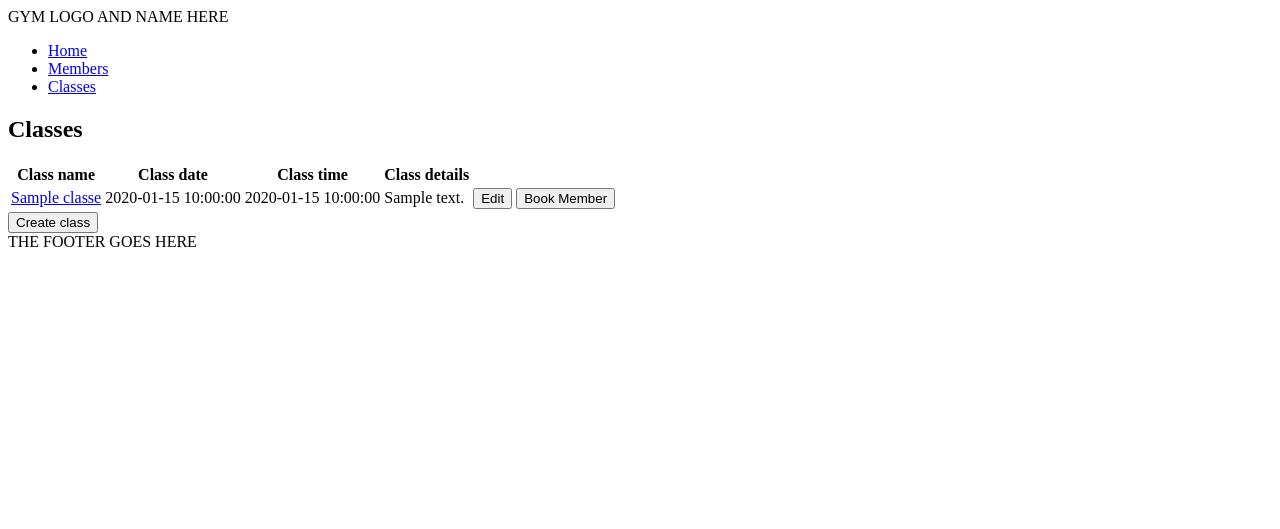
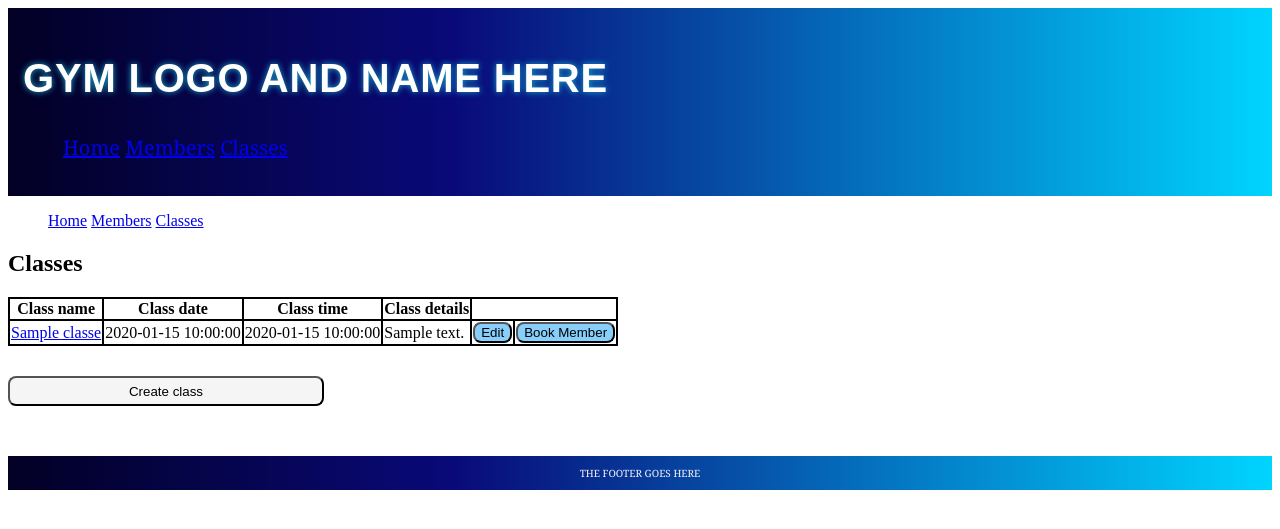
Before and after one commit to danikav/gym_management_project, a Flask app: page /classes in a window 1280 px wide. Shown: the top 529 px of the page. Run offline with Flask 2, Linux system fonts and the light colour scheme; a database or web service that is not in the repository returns one stand-in record (values such as "Sample title"); some libraries are stand-ins or nearby versions.

Commit message:
basic css

```diff
--- a/controllers/gymclasses_controller.py
+++ b/controllers/gymclasses_controller.py
@@ -26,7 +26,7 @@ def create_class():
     gymclass_repository.save(new_class)
     return redirect("/classes")
 
-@gymclasses_blueprint.route("/classes/<id>")
+@gymclasses_blueprint.route("/classes/<id>/bookings")
 def show(id):
     gymclass = gymclass_repository.select_class(id)
     found_members = gymclass_repository.members(gymclass)
@@ -53,9 +53,10 @@ def book_member(id):
     gymclass = gymclass_repository.select_class(id)
     return render_template('classes/book.html', gymclass=gymclass)
 
-@gymclasses_blueprint.route("/classes/<id>", methods=["POST"])
+@gymclasses_blueprint.route("/classes/<id>/bookings", methods=["POST"])
 def update_bookings(id):
     member_name = request.form["membername"]
-    booking = Booking(member_name, gymclass.id, id)
+    gymclass = gymclass_repository.select_class(id)
+    booking = Booking(member_name, gymclass, id)
     booking_repository.save(booking)
-    return redirect("/classes")
+    return redirect("/classes/<id>/bookings")
--- /dev/null
+++ b/static/gym_style.css
@@ -0,0 +1,67 @@
+header {
+    background: rgb(2,0,36);
+    background: linear-gradient(90deg, rgba(2,0,36,1) 0%, rgba(9,9,121,1) 35%, rgba(0,212,255,1) 100%);
+    color: whitesmoke;
+    padding: 15px;
+    padding-bottom: none;
+    font-family:Georgia, 'Times New Roman', Times, serif;
+    font-size: 20px;
+}
+
+header > h1 {
+    position: relative;
+    font-family: 'Montserrat', Arial, sans-serif;
+    font-size: 40px;
+    font-weight: 700;
+    color: #fff;
+    letter-spacing: 0.02em;
+    text-shadow: 0 0 0.15em #1da9cc;
+    filter: blur(0.010em);
+
+}
+
+nav > ul {
+    margin-bottom: none;
+}
+
+nav > ul > li {
+display: inline
+}
+
+nav > ul > li > a:visited{
+    color: white
+}
+
+ul {
+    list-style-type: none;
+}
+
+button {
+    background-color:lightskyblue;
+    border-radius: 8px;
+
+}
+
+table, th, td {
+    border: 2px solid black;
+    border-collapse: collapse;
+  }
+
+footer {
+    background: rgb(2,0,36);
+    background: linear-gradient(90deg, rgba(2,0,36,1) 0%, rgba(9,9,121,1) 35%, rgba(0,212,255,1) 100%);
+    color: whitesmoke;
+    padding: 10px;
+    font-family:Georgia, 'Times New Roman', Times, serif;
+    font-size: 10px;
+    margin-top: 50px;
+    text-align: center;
+}
+
+.createclass {
+    margin-top: 30px;
+    width: 25%;
+    height: 30px;
+    background-color: whitesmoke
+
+}
--- a/templates/base.html
+++ b/templates/base.html
@@ -4,11 +4,27 @@
     <meta charset="UTF-8">
     <meta http-equiv="X-UA-Compatible" content="IE=edge">
     <meta name="viewport" content="width=device-width, initial-scale=1.0">
+    <link rel="stylesheet" href="static/gym_style.css">
     <title>GYM HOME</title>
 </head>
 <body>
 <section id="content">
-    <header>GYM LOGO AND NAME HERE</header>
+    <header> <h1 data-text="header"><span>GYM LOGO AND NAME HERE</span></h1>
+
+      <nav>
+        <ul>
+            <li>
+              <a href="/">Home</a>
+            </li>
+            <li>
+              <a href="/members">Members</a>
+            </li>
+            <li>
+              <a href="/classes">Classes</a>
+            </li>
+          </ul>
+        </nav>
+    </header>
     <nav>
 
     <ul>
--- a/templates/classes/index.html
+++ b/templates/classes/index.html
@@ -13,7 +13,7 @@
 
   {% for class in gymclasses %}
   <tr>
-    <td><a href="/classes/{{ class.id }}"> {{class.name}} </a> </td>
+    <td><a href="/classes/{{ class.id }}/bookings"> {{class.name}} </a> </td>
     <td>{{class.date}}</td>
     <td>{{class.time}}</td>
     <td>{{class.details}}</td>
@@ -23,6 +23,6 @@
   </tr>
   </table>
 
-  <a href="/classes/new"><button>Create class</button></a>
+  <a class="createclass" href="/classes/new"><button class="createclass">Create class</button></a>
 
 {% endblock %}
--- a/templates/index.html
+++ b/templates/index.html
@@ -1 +1,5 @@
 {% extends 'base.html' %}
+
+{% block content %}
+<img id=homepage_pic src="/static/gym.png" alt="gym">
+{% endblock %}
--- a/templates/members/index.html
+++ b/templates/members/index.html
@@ -9,8 +9,8 @@
 <ul>
   {% for member in members %}
     <li>
+      <a href="/members/{{member.id}}/edit"> <button id=edit >edit</button></a>
       <a href="/members/{{ member.id }}"> {{member.name}} </a>
-      <a href="/members/{{member.id}}/edit"> <button id=edit >edit</button></a>
   </li>
   {% endfor %}
     </ul>
```
Also changed, not shown: static/gym.png (added), static/style.css (deleted).
